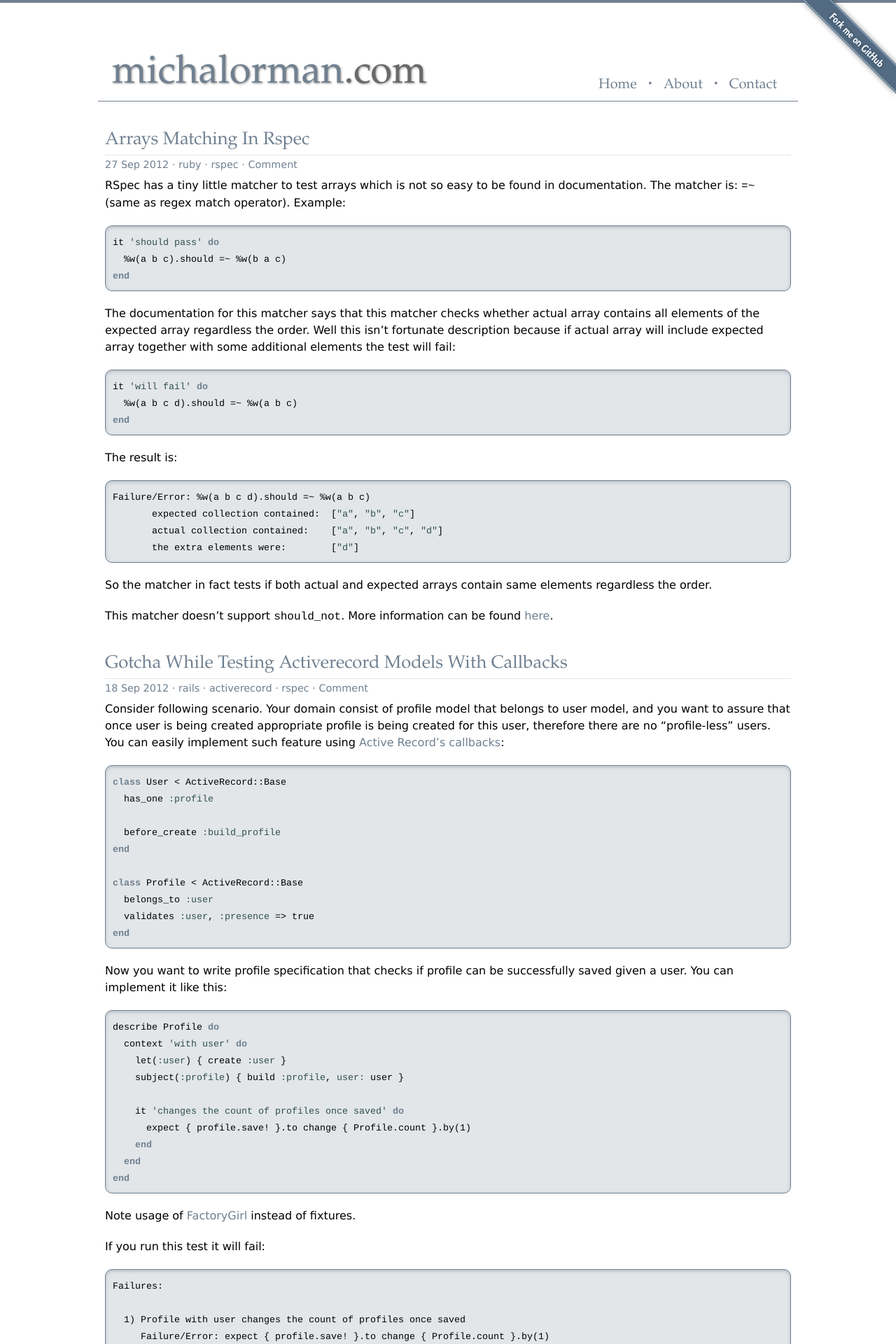
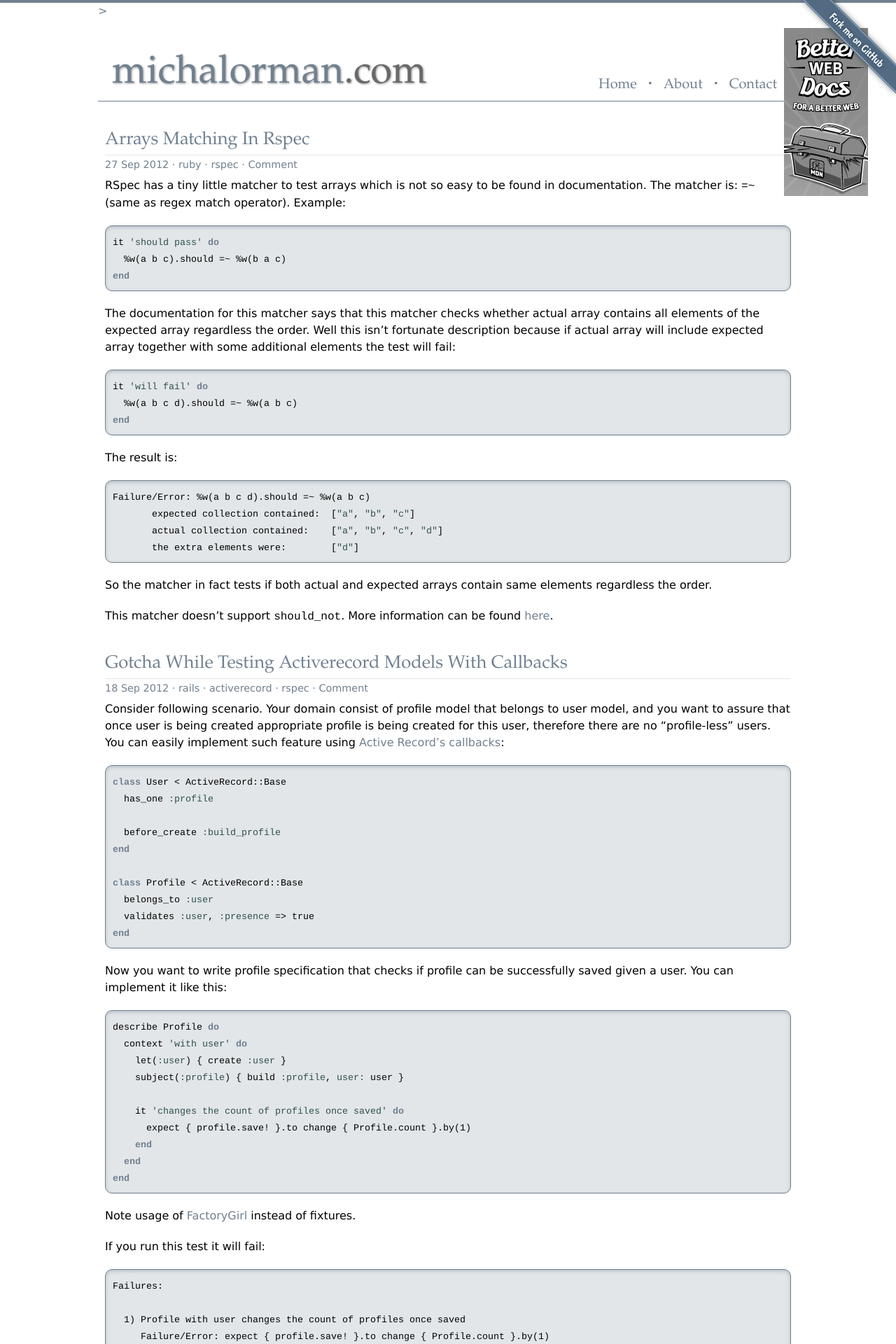
Before and after one commit to michalorman/michalorman.github.com, a Jekyll site: the page built from index.html, in a window 1280 px wide. Shown: the top 1920 px of the page at 70% size. Built offline with Jekyll 4.4.1, drawn with Linux system fonts in a browser that asks for light colours; Markdown is read by kramdown in place of the engine named in the settings; the list of posts is cut into pages by our own code; comment, search, counter and statistics services are not loaded.

Commit message:
Promote the web!

```diff
--- a/_layouts/default.html
+++ b/_layouts/default.html
@@ -42,9 +42,18 @@
 				</li>
 			</ul>
 			</nav>
-      <a id="gh-ribbon" href="http://github.com/michalorman">
+			<a id="gh-ribbon" href="http://github.com/michalorman" title="Fork me on GitHub">
 				<img src="/assets/images/gh-ribbon.png" alt="Fork me on GitHub">
 			</a>
+			<a id="promoteweb" href="https://developer.mozilla.org/docs/?WT.mc_id=mdn8" title="Better Web docs for a better Web on MDN">>
+				<img src="/assets/images/promoteweb_inactive.png"
+				class="link-inactive"
+				alt="Better Web docs for a better Web on MDN" />
+				<img src="/assets/images/promoteweb_active.png"
+				class="link-active"
+				alt="Better Web docs for a better Web on MDN" />
+			</a>
+
 			</header>
 
 			<section id="main-content">
--- a/assets/css/style.css
+++ b/assets/css/style.css
@@ -203,6 +203,13 @@ blockquote p {
   position: fixed;
   top: 0;
   right: 0;
+  z-index: 3;
+}
+
+#promoteweb img {
+  position: fixed;
+  top: 40px;
+  right: 40px;
 }
 
 #main-foot {
@@ -236,7 +243,7 @@ blockquote p {
   height: 96px;
 }
 
-#main-foot .link-inactive {
+.link-inactive {
   transition: opacity 750ms;
   -webkit-transition: opacity 750ms linear;
   -moz-transition: opacity 750ms;
@@ -245,11 +252,11 @@ blockquote p {
   z-index: 2;
 }
 
-#main-foot .link-active {
+.link-active {
   z-index: 1;
 }
 
-#main-foot .link-inactive:hover {
+.link-inactive:hover {
   opacity: 0;
 }
 
```
Also changed, not shown: assets/images/promoteweb_active.png (added), assets/images/promoteweb_inactive.png (added). Lines whose indentation alone changed are shown as unchanged.
